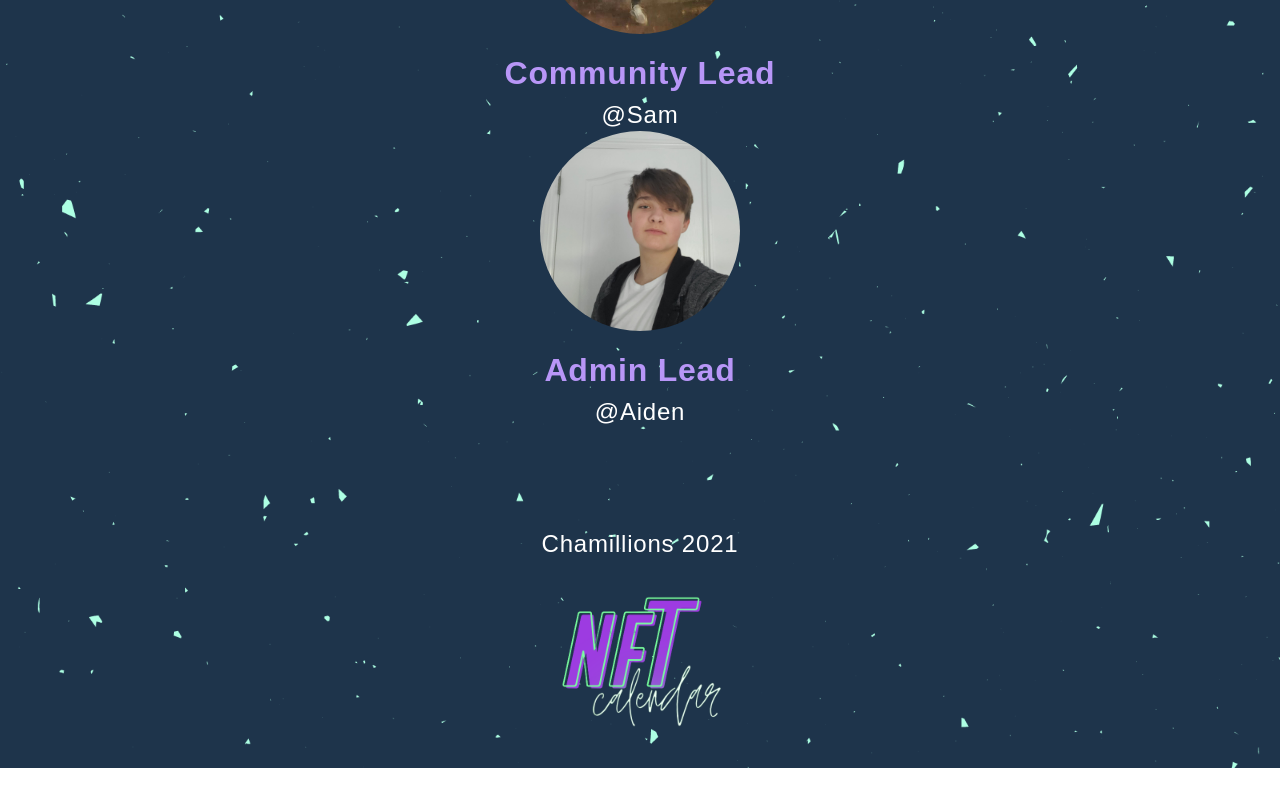
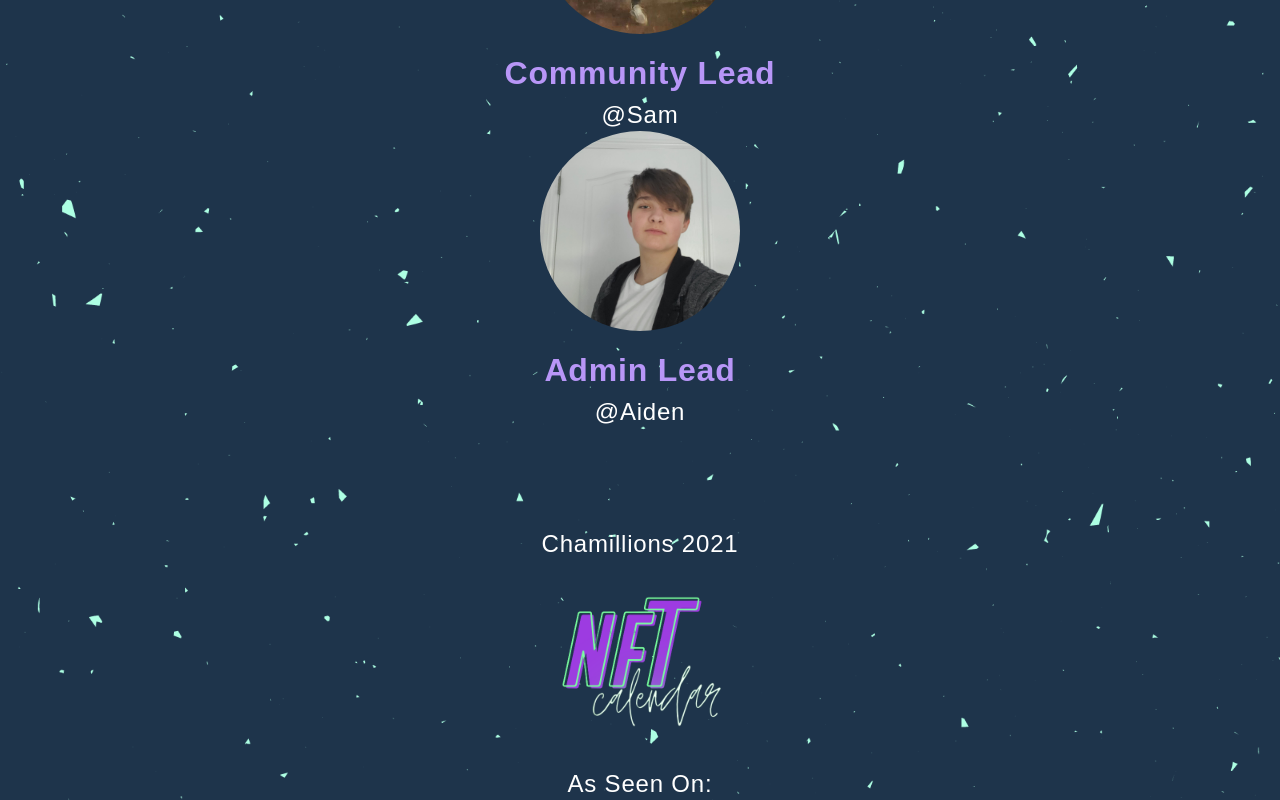
Before and after one commit to ChamillionNFT/chamillionNFT, a Next.js app: page / in a window 1280 px wide. Shown: the part 3863-4663 px from the top of the page. Before the commit the page ends 4631 px from the top, so only its background shows below. Built offline with nearby package versions, Linux system fonts and the light colour scheme; a web font is replaced by a local one.

Commit message:
Added nftcal wording

```diff
--- a/pages/index.js
+++ b/pages/index.js
@@ -180,6 +180,7 @@ export default function Home() {
              height={200}
              width={200}/>
            </div>
+           <Link href="https://nftcalendar.io/event/chamillions/"><a target="_blank" rel="noreferrer">As Seen On:</a></Link>
       </div>
       </footer>
 
```
